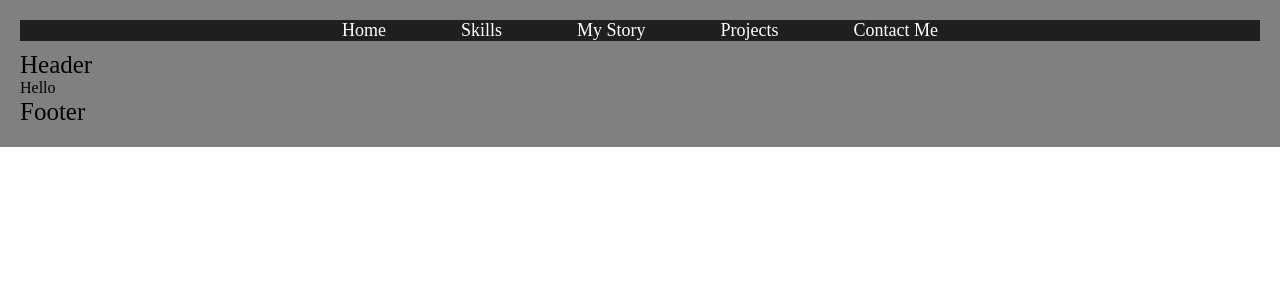
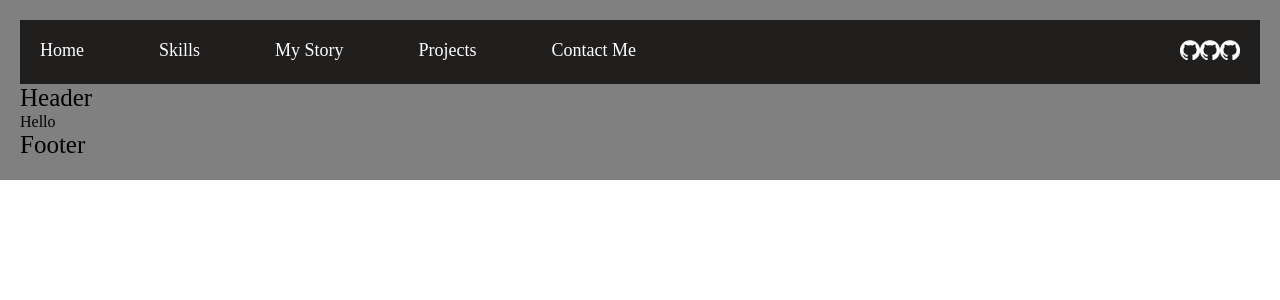
Before and after one commit to Bouderton/about-me, a React (Vite) app in the folder hello-vite/: page / in a window 1280 px wide. Shown: the top 300 px of the page. Built offline with nearby package versions, Linux system fonts and the light colour scheme.

Commit message:
starting to style nav:

```diff
--- a/hello-vite/src/components/Nav/Nav.css
+++ b/hello-vite/src/components/Nav/Nav.css
@@ -1,7 +1,24 @@
-.nav {
-  margin-bottom: 10px;
+.nav__container {
+  display: flex;
+  flex-direction: row;
+  justify-content: space-between;
   background-color: #211e1e;
   color: white;
+  padding: 20px;
+}
+
+.navs__links {
+  display: flex;
+  flex-direction: row;
+  justify-content: space-around;
+  gap: 10px;
+}
+
+.nav__links-image {
+  width: 20px;
+}
+
+.nav {
 }
 
 .nav__list {
--- a/hello-vite/src/components/Nav/Nav.jsx
+++ b/hello-vite/src/components/Nav/Nav.jsx
@@ -1,7 +1,10 @@
+import React from "react";
 import "./Nav.css";
+import github from "../../images/github.png";
 
 const Nav = () => {
   return (
+    <div className="nav__container">
       <nav className="nav">
         <ul className="nav__list">
           <li className="nav__list-item">Home</li>
@@ -11,6 +14,12 @@ const Nav = () => {
           <li className="nav__list-item">Contact Me</li>
         </ul>
       </nav>
+      <div className="nav__links">
+        <img className="nav__links-image" src={github} alt="github logo" />
+        <img className="nav__links-image" src={github} alt="github logo" />
+        <img className="nav__links-image" src={github} alt="github logo" />
+      </div>
+    </div>
   );
 };
 
```
Also changed, not shown: hello-vite/src/images/github.png (added). Lines whose indentation alone changed are shown as unchanged.
